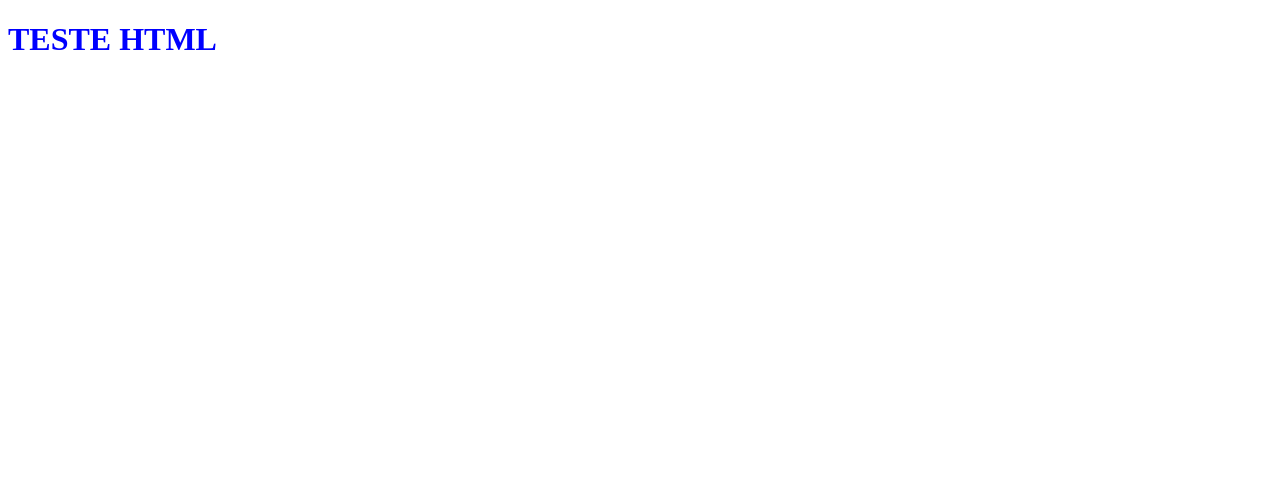
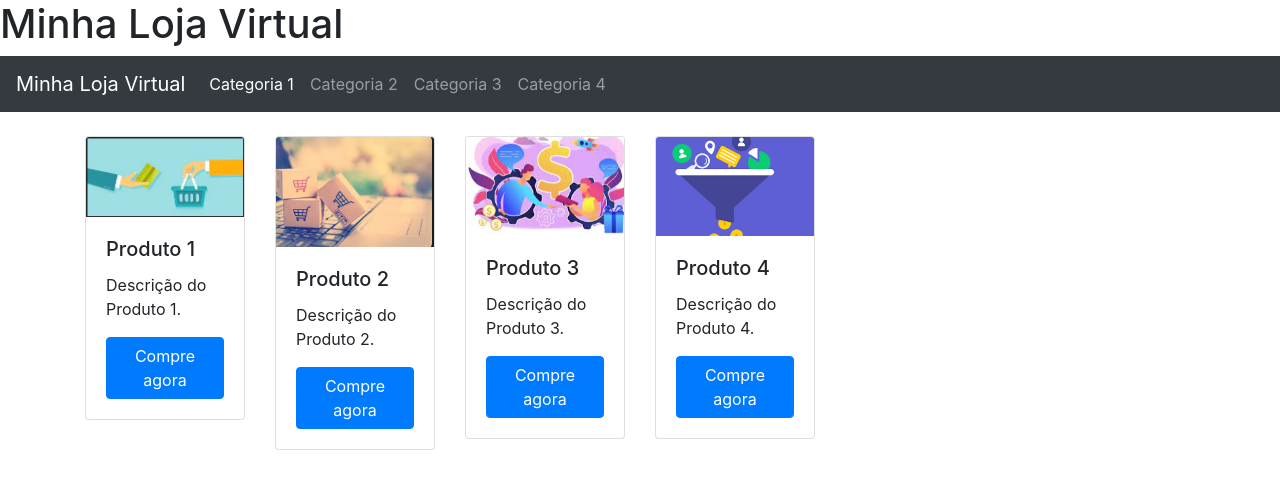
Before and after one commit to Kelvem01/projeto-html, a plain HTML site: page index.html in a window 1280 px wide. Drawn offline with nearby package versions, Linux system fonts and the light colour scheme.

Commit message:
loja virtual m4s2

```diff
--- a/index.html
+++ b/index.html
@@ -1,11 +1,83 @@
 <!DOCTYPE html>
-<html lang="en">
+<html lang="pt-br">
 <head>
-    <meta charset="UTF-8">
-    <meta name="viewport" content="width=device-width, initial-scale=1.0">
-    <title>modulo 4 semana</title>
-</head>
+  <meta charset="UTF-8">
+  <meta name="viewport" content="width=device-width, initial-scale=1.0">
+  <title>Minha Loja Virtual</title>
+  <link rel="stylesheet" href="https://stackpath.bootstrapcdn.com/bootstrap/4.5.0/css/bootstrap.min.css">
+</head><h1>Minha Loja Virtual</h1>
 <body>
-    <h1 style="color: rgb(0,0,255);">TESTE HTML</h1>
+
+  <!-- Navbar -->
+  <nav class="navbar navbar-expand-md navbar-dark bg-dark">
+    <a class="navbar-brand" href="#">Minha Loja Virtual</a>
+    <button class="navbar-toggler" type="button" data-toggle="collapse" data-target="#navbarNav" aria-controls="navbarNav" aria-expanded="false" aria-label="Toggle navigation">
+      <span class="navbar-toggler-icon"></span>
+    </button>
+    <div class="collapse navbar-collapse" id="navbarNav">
+      <ul class="navbar-nav">
+        <li class="nav-item active">
+          <a class="nav-link" href="#">Categoria 1</a>
+        </li>
+        <li class="nav-item">
+          <a class="nav-link" href="#">Categoria 2</a>
+        </li>
+        <li class="nav-item">
+          <a class="nav-link" href="#">Categoria 3</a>
+        </li>
+        <li class="nav-item">
+          <a class="nav-link" href="#">Categoria 4</a>
+        </li>
+      </ul>
+    </div>
+  </nav>
+
+  <!-- Products -->
+  <div class="container mt-4">
+    <div class="row">
+      <div class="col-md-2">
+        <div class="card mb-lg-1">
+          <img src="venda.png" class="card-img-top" alt="Product 1">
+          <div class="card-body">
+            <h5 class="card-title">Produto 1</h5>
+            <p class="card-text">Descrição do Produto 1.</p>
+            <a href="#" class="btn btn-primary">Compre agora</a>
+          </div>
+        </div>
+      </div>
+      <div class="col-md-2">
+        <div class="card mb-lg-1">
+          <img src="venda1.png" class="card-img-top" alt="Product 2">
+          <div class="card-body">
+            <h5 class="card-title">Produto 2</h5>
+            <p class="card-text">Descrição do Produto  2.</p>
+            <a href="#" class="btn btn-primary">Compre agora</a>
+          </div>
+        </div>
+      </div>
+      <div class="col-md-2">
+        <div class="card mb-4">
+          <img src="venda2.png" class="card-img-top" alt="Product 3">
+          <div class="card-body">
+            <h5 class="card-title">Produto 3</h5>
+            <p class="card-text">Descrição do Produto  3.</p>
+            <a href="#" class="btn btn-primary">Compre agora</a>
+          </div>
+        </div>
+      </div>
+      <div class="col-md-2">
+        <div class="card mb-4">
+          <img src="venda3.png" class="card-img-top" alt="Product 4">
+          <div class="card-body">
+            <h5 class="card-title">Produto 4</h5>
+            <p class="card-text">Descrição do Produto  4.</p>
+            <a href="#" class="btn btn-primary">Compre agora</a>
+          </div>
+        </div>
+      </div>
+    </div>
+  </div>
+
+  <script src="https://code.jquery.com/jquery-3.5.1.slim.min.js"></script>
 </body>
 </html>
--- /dev/null
+++ b/style.css
@@ -0,0 +1,4 @@
+h1 {
+color: blueviolet;
+
+}
```
Also changed, not shown: venda.png (added), venda1.png (added), venda2.png (added), venda3.png (added), venda4.png (added).
